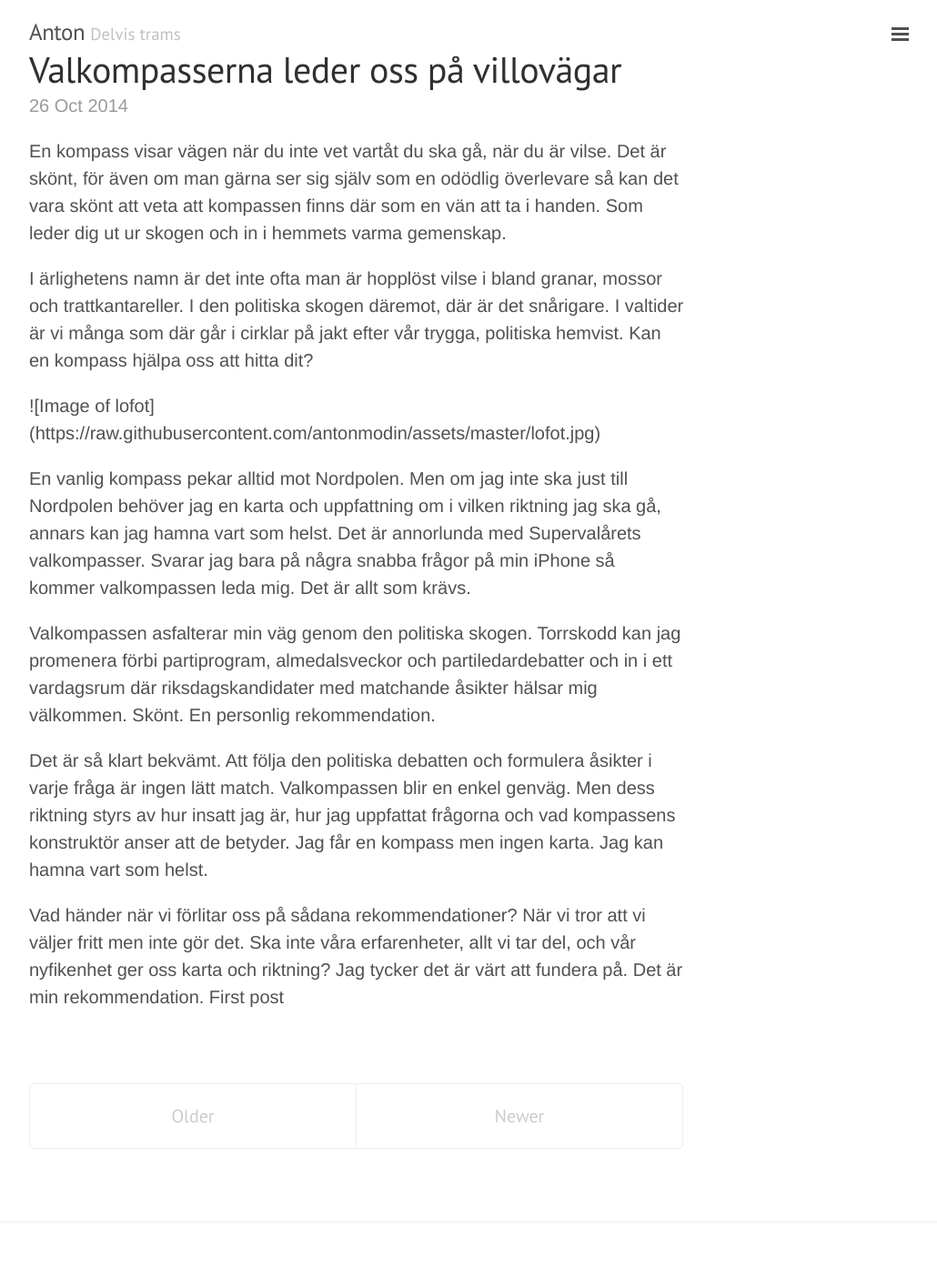
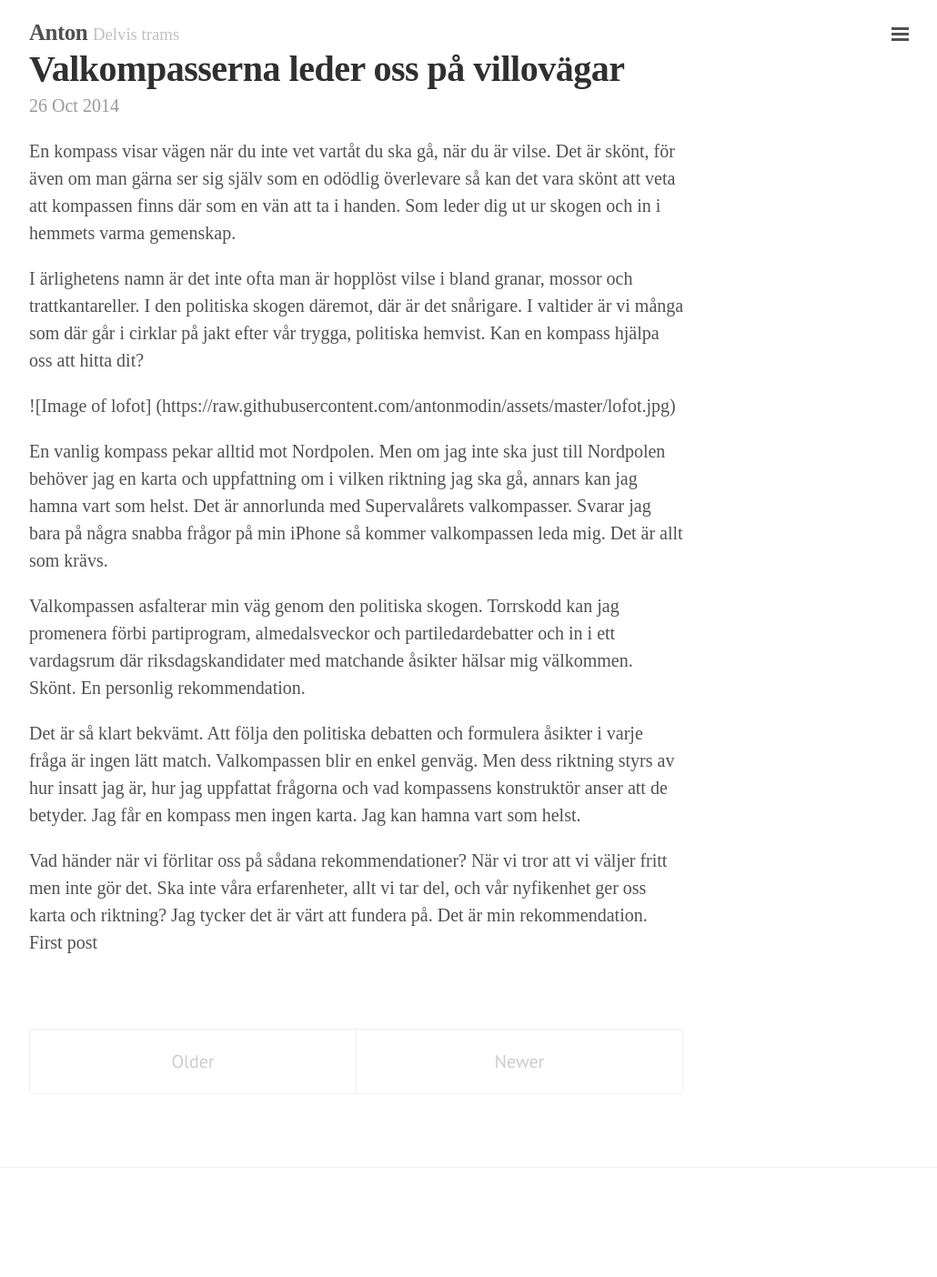
Before and after one commit to antonmodin/jekyllsite, a Jekyll site: the page built from index.html, in a window 1280 px wide. Shown: the whole page at 91% size, without its empty margins (248-1278 px from the left). Built offline with Jekyll 4.4.1, drawn with Linux system fonts in a browser that asks for light colours; Markdown is read by kramdown in place of the engine named in the settings; the list of posts is cut into pages by our own code; after the commit the page ends 1344 px from its top, so only the background shows below that.

Commit message:
Update lanyon.css

```diff
--- a/public/css/lanyon.css
+++ b/public/css/lanyon.css
@@ -41,14 +41,14 @@ body {
 }
 
 html {
-  font-family: "futura-pt",sans-serif';
+  font-family: 'EB Garamond';
   font-style: normal;
   font-weight: 400;
   src: local('EB Garamond'), local('EBGaramond'), url(http://fonts.gstatic.com/s/ebgaramond/v7/CDR0kuiFK7I1OZ2hSdR7G7O3LdcAZYWl9Si6vvxL-qU.woff) format('woff');"PT Serif", Georgia, "Times New Roman", serif;
 }
 
 h1, h2, h3, h4, h5, h6 {
-  font-family: "PT Sans", Helvetica, Arial, sans-serif;
+  font-family: "futura-pt",sans-serif", Helvetica, Arial, sans-serif;
   font-weight: 400;
   color: #313131;
   letter-spacing: -.025rem;
```
